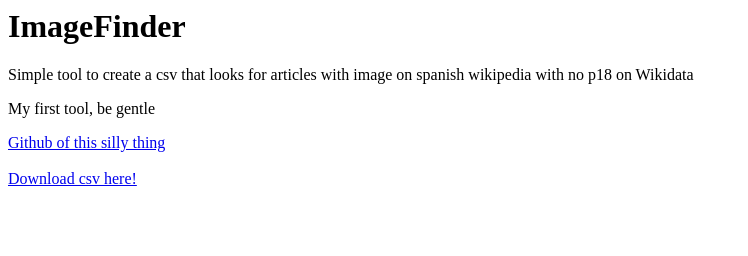
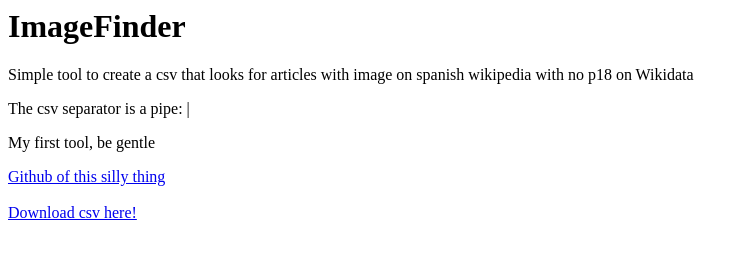
Before and after one commit to lahire/wiki-imagefinder, a plain HTML site: page index.html in a window 1280 px wide. Shown: the whole page, without its empty margins (0-748 px from the left). Drawn offline with Linux system fonts and the light colour scheme.

Commit message:
add pipe description

```diff
--- a/index.html
+++ b/index.html
@@ -2,7 +2,9 @@
 <title>Lahitools | ImageFinder </title>
 <h1> ImageFinder </h1>
 <p>Simple tool to create a csv that looks for articles with image on spanish wikipedia with no p18 on Wikidata</p>
+<p>The csv separator is a pipe: | </p>
 <p>My first tool, be gentle</p>
+
 <a href='https://github.com/lahire/wiki-imagefinder'>Github of this silly thing</a>
 <br/>
 <br />
```
